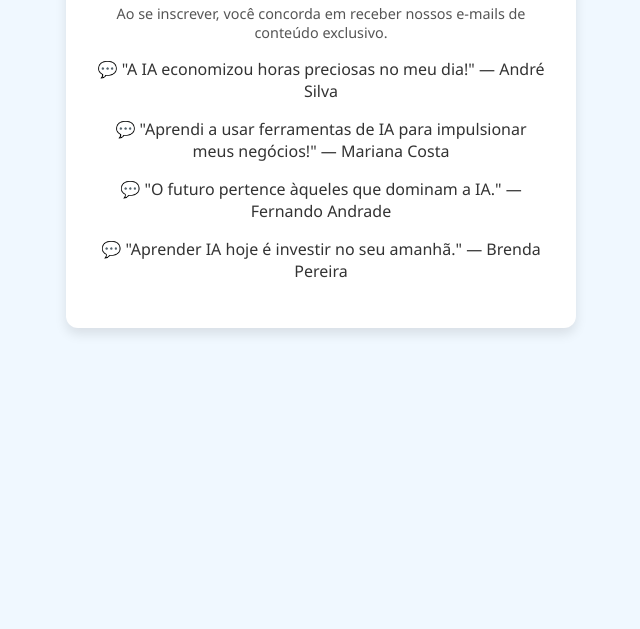
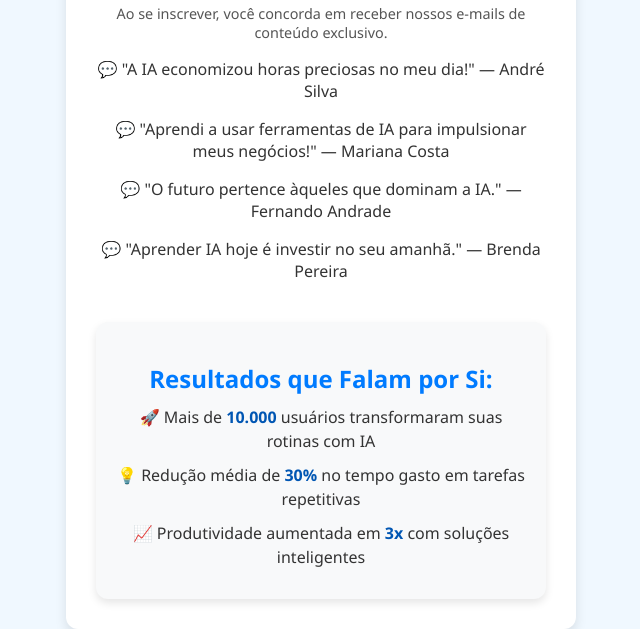
Before and after one commit to defreitas12bm/IAnoDiaADia, a plain HTML site: page index.html in a window 1280 px wide. Shown: the part 380-1009 px from the top of the page, without its empty margins (319-959 px from the left). Before the commit the page ends 800 px from the top, so only its background shows below. Drawn offline with Linux system fonts and the light colour scheme.

Commit message:
Update index.html
Melhorias

```diff
--- a/index.html
+++ b/index.html
@@ -91,13 +91,27 @@
         }
         /* Estatísticas na parte inferior */
         .bottom-section {
-            margin-top: 40px;
+            margin-top: 40px; /* Distância do bloco anterior */
+            padding: 20px;
             text-align: center;
+            background-color: #f8f9fa; /* Cor neutra para destacar as estatísticas */
+            border-radius: 12px;
+            box-shadow: 0 4px 8px rgba(0, 0, 0, 0.1);
+            font-size: 1em;
             color: #333;
-            font-size: 1em;
+        }
+        .bottom-section h2 {
+            font-size: 1.5em;
+            color: #007BFF; /* Cor em destaque */
+            margin-bottom: 10px;
         }
         .bottom-section div {
             margin: 10px 0;
+            font-size: 1em;
+            line-height: 1.5;
+        }
+        .bottom-section strong {
+            color: #0056b3; /* Destaque nos números */
         }
         /* Estilo para o bloco de compartilhamento social */
         .social-share {
@@ -136,7 +150,7 @@
 <body>
     <header>
         <h1>Produtividade com IA</h1>
-        <p>Descubra como a inteligência artificial pode facilitar seu dia a dia.</p>
+        <p>Menos Esforço, Mais Resultado: Transforme seu Dia com Soluções de IA!</p>
     </header>
 
     <div class="container">
@@ -167,6 +181,13 @@
             <p>💬 "O futuro pertence àqueles que dominam a IA." — Fernando Andrade</p>
             <p>💬 "Aprender IA hoje é investir no seu amanhã." — Brenda Pereira</p>
         </div>
+        <!-- Seção de Estatísticas -->
+        <div class="bottom-section">
+            <h2>Resultados que Falam por Si:</h2>
+            <div>🚀 Mais de <strong>10.000</strong> usuários transformaram suas rotinas com IA</div>
+            <div>💡 Redução média de <strong>30%</strong> no tempo gasto em tarefas repetitivas</div>
+            <div>📈 Produtividade aumentada em <strong>3x</strong> com soluções inteligentes</div>
+        </div>
     </div>
 </body>
 </html>
```
